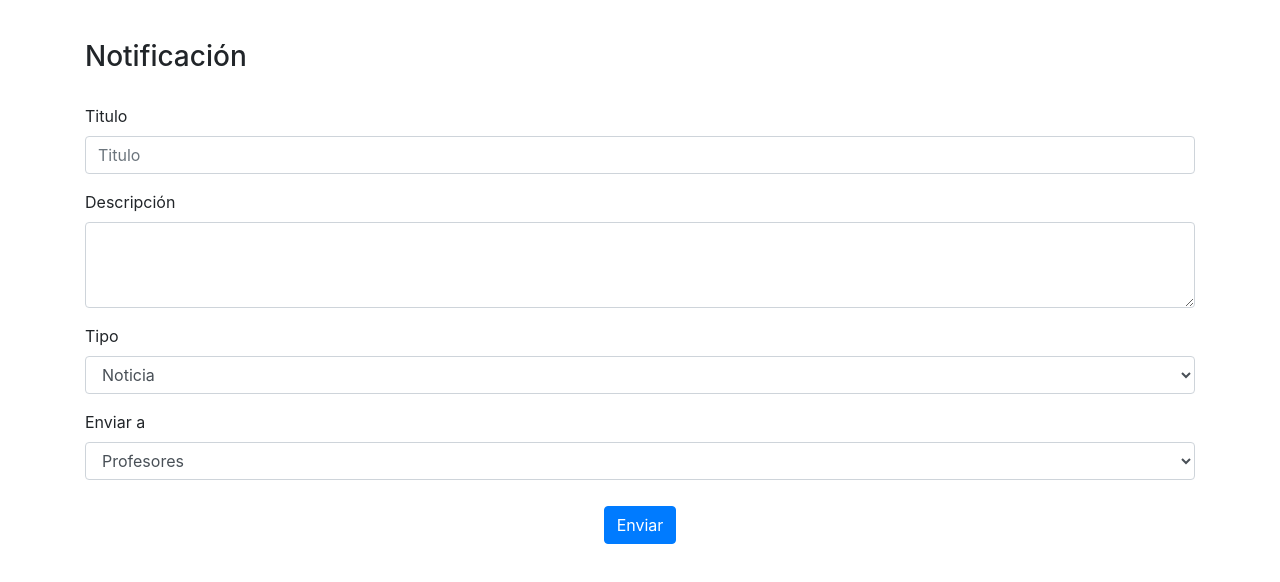
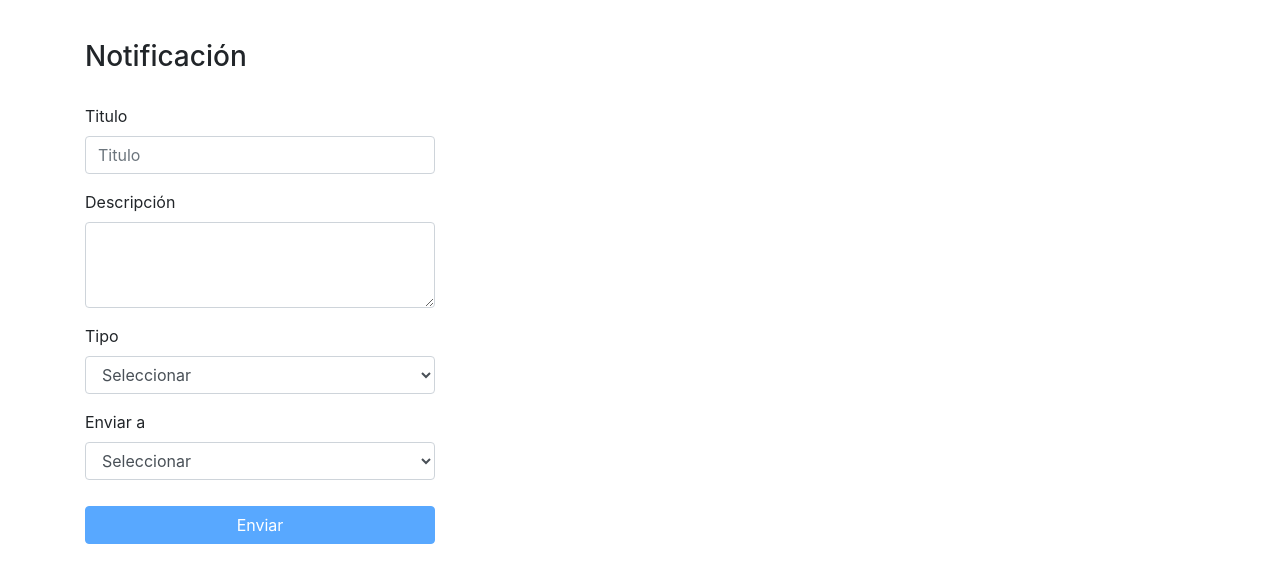
Before and after one commit to CrissAlvarezH/NotiWeb, an Angular app: page / in a window 1280 px wide. Shown: the top 582 px of the page. Built offline with nearby package versions, Linux system fonts and the light colour scheme.

Commit message:
Agrego validaciones al form
Tambien hizo cambios en el servicio, ahora apunta a otro servicio web el
cual es el encargado de insertar en una base de datos la notificacion y
enviarla por Firebase Cloud Messagin devolviendo el id de esta.

```diff
--- a/src/app/app.module.ts
+++ b/src/app/app.module.ts
@@ -1,6 +1,6 @@
 import { BrowserModule } from '@angular/platform-browser';
 import { NgModule } from '@angular/core';
-import { FormsModule } from '@angular/forms';
+import { FormsModule, ReactiveFormsModule } from '@angular/forms';
 import { HttpClientModule } from '@angular/common/http';
 
 
@@ -17,7 +17,8 @@ import { FormNotificacionComponent } from './componentes/form-notificacion/form-
   imports: [
     BrowserModule,
     FormsModule,
-    HttpClientModule
+    HttpClientModule,
+    ReactiveFormsModule
   ],
   providers: [],
   bootstrap: [AppComponent]
--- a/src/app/componentes/form-notificacion/form-notificacion.component.css
+++ b/src/app/componentes/form-notificacion/form-notificacion.component.css
@@ -7,3 +7,7 @@
     padding-top: 10px;
     text-align: center;
 }
+
+.rojo {
+    color: red;
+}
--- a/src/app/componentes/form-notificacion/form-notificacion.component.html
+++ b/src/app/componentes/form-notificacion/form-notificacion.component.html
@@ -1,38 +1,63 @@
 
 <h3 class="titulo-form-noti">Notificación</h3>
 
-<form (ngSubmit)=" enviar() ">
+<form [formGroup]="form" >
 
+  <div formGroupName="notificacion">
     <div class="form-group">
-    <label for="titulo"> Titulo </label>
-    <input [(ngModel)]="notificacion.titulo" name="titulo" id="titulo" class="form-control" type="text" placeholder="Titulo" required>
+      <label for="titulo" > Titulo </label>
+      <input  formControlName="titulo" maxlength="50"  id="titulo" class="form-control" type="text" placeholder="Titulo"
+              [ngClass]="{ 'is-invalid' : form.controls['notificacion'].controls['titulo']?.touched && form.controls['notificacion'].controls['titulo']?.invalid }" >
+
+      <div class="invalid-feedback"><!-- Aparece automaticamente cuando el input tiene la clase is-invalid -->
+        Escriba un titulo
+      </div>
     </div>
 
     <div class="form-group">
       <label for="descripcion"> Descripción</label>
-    <textarea [(ngModel)]="notificacion.descripcion" name="descripcion" class="form-control" rows="3" id="descripcion" required></textarea>
+      <textarea formControlName="descripcion" class="form-control" rows="3" id="descripcion"
+                [ngClass]=" { 'is-invalid': form.controls['notificacion']?.controls['descripcion'].touched && form.controls['notificacion'].controls['descripcion']?.invalid } "></textarea>
+
+      <div class="invalid-feedback">
+        Escriba una descripción
       </div>
+    </div>
+
 
     <div class="form-group">
       <label for="tipo"> Tipo </label>
-    <select [(ngModel)]="notificacion.tipo" name="tipo" id="tipo" class="form-control">
+      <select formControlName="tipo" id="tipo" class="form-control"
+              [ngClass]=" { 'is-invalid': form.controls['notificacion']?.controls['tipo'].touched && form.controls['notificacion'].controls['tipo']?.invalid } ">
+        <option value="">Seleccionar</option>
         <option value="1"> Noticia </option>
         <option value="2"> Advertencia </option>
         <option value="3"> Peligro </option>
       </select>
+
+      <div class="invalid-feedback"> Elija el tipo de notificación </div>
     </div>
+
 
     <div class="form-group">
       <label for="para"> Enviar a </label>
-    <select [(ngModel)]="para" name="para" id="para" class="form-control">
+      <select formControlName="destinatario" id="para" class="form-control"
+              [ngClass]=" { 'is-invalid': form.controls['notificacion'].controls['destinatario'].touched && form.controls['notificacion'].controls['destinatario']?.invalid } ">
+        <option value="">Seleccionar</option>
         <option value="PROFESORES">Profesores</option>
         <option value="ESTUDIANTES">Estudiantes</option>
         <option value="DIRECTIVOS">Directivos</option>
       </select>
+
+      <div class="invalid-feedback"> Elija los destinatarios </div>
+    </div>
   </div>
 
   <div class="boton-enviar">
-    <button type="submit" class="btn btn-primary"> Enviar </button>
+    <button (click)="enviar()" class="btn btn-block btn-primary"
+          [disabled]=" form.invalid ">
+      Enviar
+    </button>
   </div>
 
 </form>
--- a/src/app/componentes/form-notificacion/form-notificacion.component.ts
+++ b/src/app/componentes/form-notificacion/form-notificacion.component.ts
@@ -1,6 +1,7 @@
 import { ServicioPrincipalService } from './../../servicios/servicio-principal.service';
 import { Component, OnInit } from '@angular/core';
 import { Notificacion } from '../../utils/interfaces';
+import { FormGroup, FormControl, Validators } from '@angular/forms';
 
 @Component({
   selector: 'app-form-notificacion',
@@ -8,25 +9,28 @@ import { Notificacion } from '../../utils/interfaces';
   styleUrls: ['./form-notificacion.component.css']
 })
 export class FormNotificacionComponent implements OnInit {
+  public form: FormGroup;
 
-  public para = 'PROFESORES';
-
-  public notificacion: Notificacion = {
-    titulo: '',
-    descripcion: '',
-    tipo: 1,
-    fecha: ''
-  };
-
-  constructor( private _principal: ServicioPrincipalService) { }
+  constructor( private _principal: ServicioPrincipalService) {
+    this.form = new FormGroup({
+      'notificacion' : new FormGroup({
+        'titulo': new FormControl('', [ Validators.required ]),
+        'descripcion': new FormControl('', [ Validators.required ]),
+        'tipo': new FormControl('', [ Validators.required ]),
+        'destinatario': new FormControl('', [ Validators.required ])
+      })
+    });
+  }
 
   ngOnInit() {
   }
 
   enviar() {
-    this._principal.enviarNotificacion(this.notificacion, this.para)
+    console.log( this.form  );
+
+    this._principal.enviarNotificacion(this.form.value.notificacion)
       .subscribe( resp => {
-        console.log(`Respuesta de Firebase al enviar notificacion ${ JSON.stringify(resp) }`);
+        console.log(`Respuesta de servicio web al enviar notificacion ${ JSON.stringify(resp) }`);
       }, err => {
         console.log(`Error al enviar notificación ${ JSON.stringify(err) }`);
       });
--- a/src/app/componentes/home/home.component.html
+++ b/src/app/componentes/home/home.component.html
@@ -1,4 +1,4 @@
 
 <div class="row">
-  <app-form-notificacion class="col-md-12"></app-form-notificacion>
+  <app-form-notificacion class="col-md-4"></app-form-notificacion>
 </div>
--- a/src/app/servicios/servicio-principal.service.ts
+++ b/src/app/servicios/servicio-principal.service.ts
@@ -9,29 +9,16 @@ export class ServicioPrincipalService {
 
   constructor( private http: HttpClient ) { }
 
-  public enviarNotificacion( notificacion: Notificacion, para: string ) {
+
+  public enviarNotificacion( notificacion: Notificacion ) {
     const ahora = new Date();
+    notificacion.fecha = `${ ahora.getDay() } del mes ${ ahora.getMonth() } `;
+    notificacion.hora = `${ ahora.getHours() }:${ ahora.getMinutes() }`;
 
-    const url = 'https://fcm.googleapis.com/fcm/send';
+    const body = notificacion;
 
-    const body = {
-        'to' : `/topics/${ para }`,
-        'data' : {
-            'tituloNoti'  :  notificacion.titulo,
-            'descripcionNoti' : notificacion.descripcion,
-            'fechaNoti' : `${ ahora.getDay() } del mes ${ ahora.getMonth() } `,
-            'tipoNoti': notificacion.tipo
-        },
-        'priority': 'high'
-    };
+    const url = 'http://10.10.10.15/noti_server/src/index.php/notificaciones';
 
-    const opciones = {
-      'headers': {
-        'Content-Type': 'application/json',
-        'Authorization': 'key=AIzaSyDJNVzLTUhAVTS2p7CDAjuvMj2-l12P5ks'
-      }
-    };
-
-    return this.http.post(url, body, opciones);
+    return this.http.post(url, body);
   }
 }
--- a/src/app/utils/interfaces.ts
+++ b/src/app/utils/interfaces.ts
@@ -4,4 +4,6 @@ export interface Notificacion {
     descripcion: string;
     tipo: number;
     fecha: string;
+    hora?: string;
+    destinatario?: string;
 }
```
Also changed, not shown: src/app/app.component.css (line endings or trailing spaces). Lines whose indentation alone changed are shown as unchanged.
